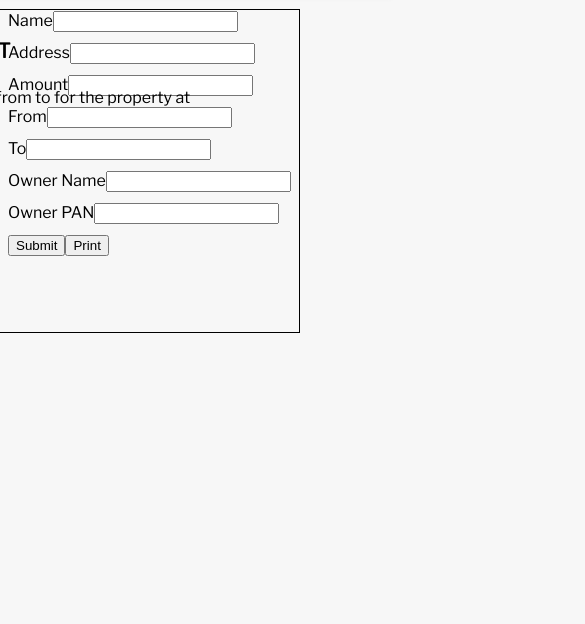
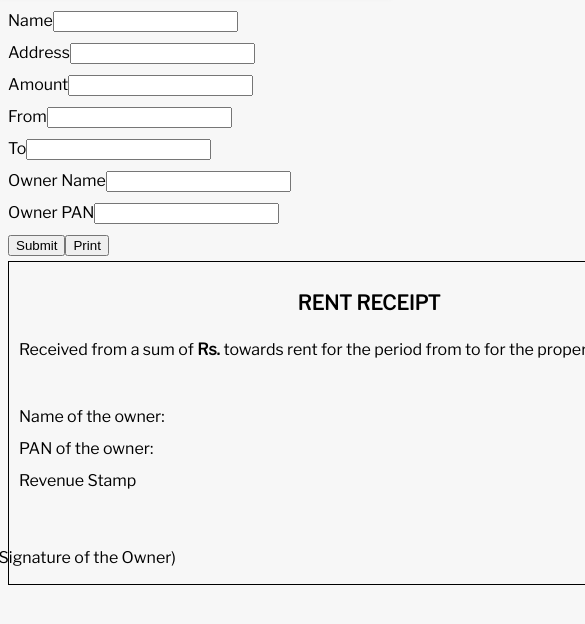
Before and after one commit to saravanaselvan/portfolio, a Gatsby site: page /rent-receipt in a window 390 px wide. Shown: the part 66-690 px from the top of the page, 585 px wide, since content can reach past the window. Built offline with nearby package versions, Linux system fonts and the light colour scheme; Gatsby itself is replaced by a stand-in of ours.

Commit message:
fixed responsiveness

```diff
--- a/src/components/rent-receipt/ReceiptDoc.module.css
+++ b/src/components/rent-receipt/ReceiptDoc.module.css
@@ -4,9 +4,10 @@
   padding: 10px;
   border: 1px solid black;
   width: 700px;
-  position: absolute;
+  position: fixed;
   top: 75px;
   right: 90px;
+  flex-wrap: wrap;
 }
 
 .title {
@@ -47,7 +48,7 @@
   padding-top: 45px;
 }
 
-@media print {
+@media print, (max-width: 1300px) {
   .container {
     position: relative;
     top: 0;
--- a/src/components/rent-receipt/RentReceipt.module.css
+++ b/src/components/rent-receipt/RentReceipt.module.css
@@ -1,12 +1,14 @@
 .form-control {
   display: flex;
   margin: 10px;
+  flex-wrap: wrap;
 }
 
 .form-control label {
   flex-basis: 10%;
   align-self: center;
   font-size: 18px;
+  flex-grow: 1;
 }
 
 .form-control input {
```
